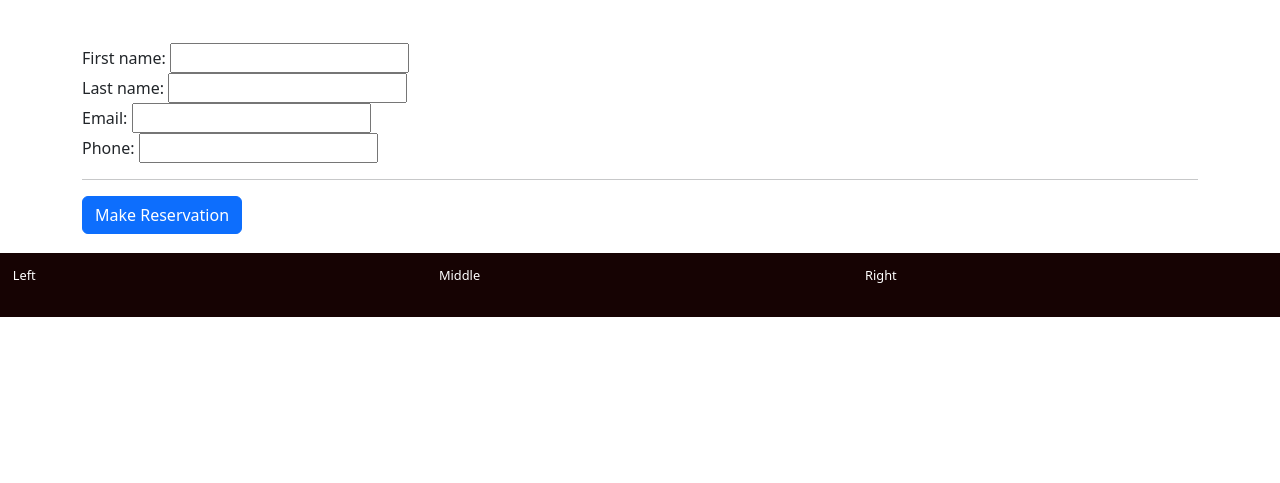
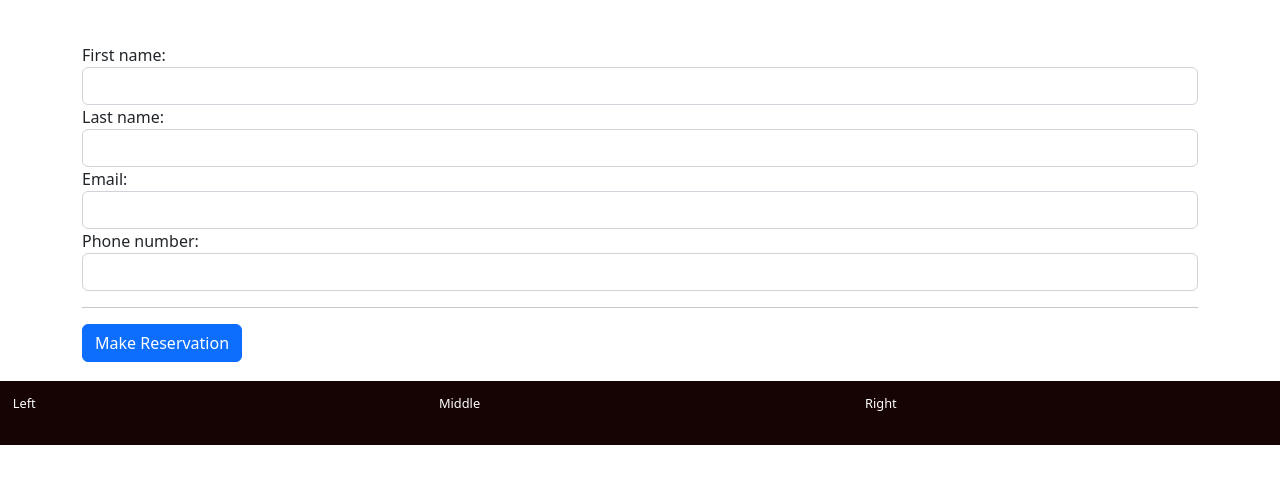
Before and after one commit to baocongchen/Golang-Booking-App, a plain HTML site: page html-source/static/book.html in a window 1280 px wide. Shown: the part 109-592 px from the top of the page. Drawn offline with nearby package versions, Linux system fonts and the light colour scheme.

Commit message:
adding html source files

```diff
--- a/make-reservation.html
+++ b/html-source/static/book.html
@@ -57,19 +57,19 @@
           <form method="post" action="" class="needs-validation" novalidate>
             <div class="form-group mt-5">
                 <label for="first_name">First name:</label>
-                <input type="text" name="first_name" id="first_name" required autocomplete="off">
+                <input type="text" name="first_name" id="first_name" required autocomplete="off" class="form-control">
             </div>
             <div class="form-group">
                 <label for="last_name">Last name:</label>
-                <input type="text" name="last_name" id="last_name" required autocomplete="off">
+                <input type="text" name="last_name" id="last_name" required autocomplete="off" class="form-control">
             </div>
             <div class="form-group">
                 <label for="email">Email:</label>
-                <input type="email" name="email" id="email" required autocomplete="off">
+                <input type="email" name="email" id="email" required autocomplete="off" class="form-control">
             </div>
             <div class="form-group">
-                <label for="phone">Phone:</label>
-                <input type="phone" name="phone" id="phone" required autocomplete="off">
+                <label for="phone">Phone number:</label>
+                <input type="phone" name="phone" id="phone" required autocomplete="off" class="form-control">
             </div>
             <hr>
             <input type="submit" class="btn btn-primary" value="Make Reservation">
```
Also changed, not shown: html-source/static/about.html (renamed from about.html), html-source/static/contact.html (renamed from contact.html), html-source/static/generals.html (renamed from generals.html), html-source/static/index.html (renamed from index.html), html-source/static/majors.html (renamed from majors.html), html-source/static/reservation.html (renamed from reservation.html).
